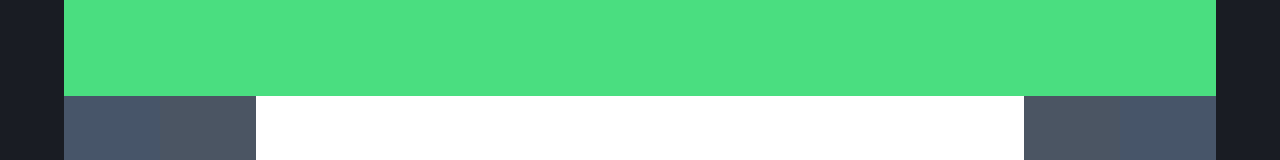
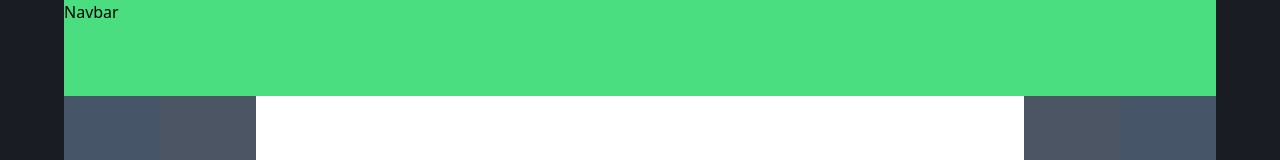
Before and after one commit to anoopraju31/portfolio-dapp, a React (Create React App) app: page / in a window 1280 px wide. Shown: the top 160 px of the page. Built offline with nearby package versions, Linux system fonts and the light colour scheme.

Commit message:
Navbar Initial

```diff
--- /dev/null
+++ b/src/components/Navbar.js
@@ -0,0 +1,7 @@
+import React from 'react'
+
+const Navbar = () => {
+	return <div>Navbar</div>
+}
+
+export default Navbar
--- a/src/components/Wrapper.js
+++ b/src/components/Wrapper.js
@@ -1,10 +1,13 @@
 import React from 'react'
+import Navbar from './Navbar'
 
 const Wrapper = () => {
 	return (
 		<div className='w-screen h-screen bg-[var(--wrapper-bg)] relative overflow-hidden'>
 			<div className='max-w-[1728px] md:w-[90%] m-auto'>
-				<div className='h-[96px] bg-green-400'></div>
+				<div className='h-[96px] bg-green-400'>
+					<Navbar />
+				</div>
 				<div className='grid grid-cols-12 h-[var(--container-height)]'>
 					<div className='hidden md:col-span-1 md:flex bg-slate-600'></div>
 					<div className='hidden md:col-span-1 md:flex bg-gray-600'></div>
--- a/src/components/index.js
+++ b/src/components/index.js
@@ -1 +1,2 @@
 export { default as Wrapper } from './Wrapper'
+export { default as Navbar } from './Navbar'
```
